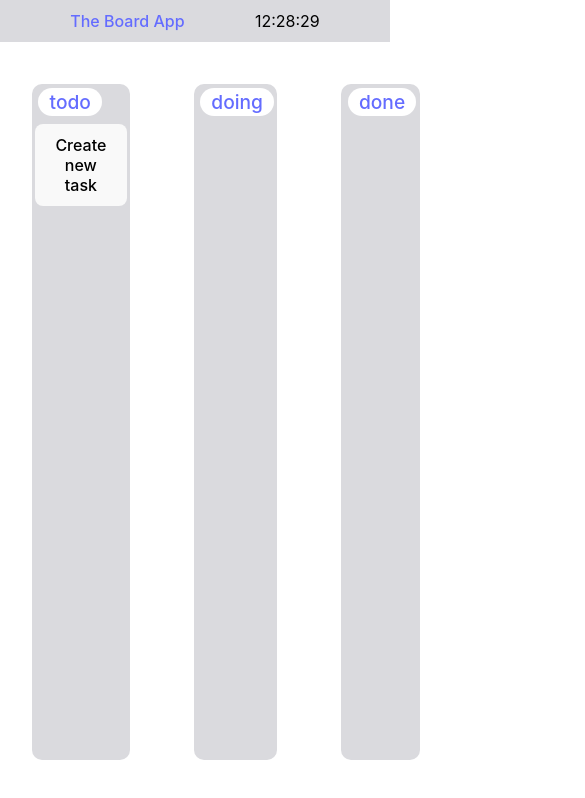
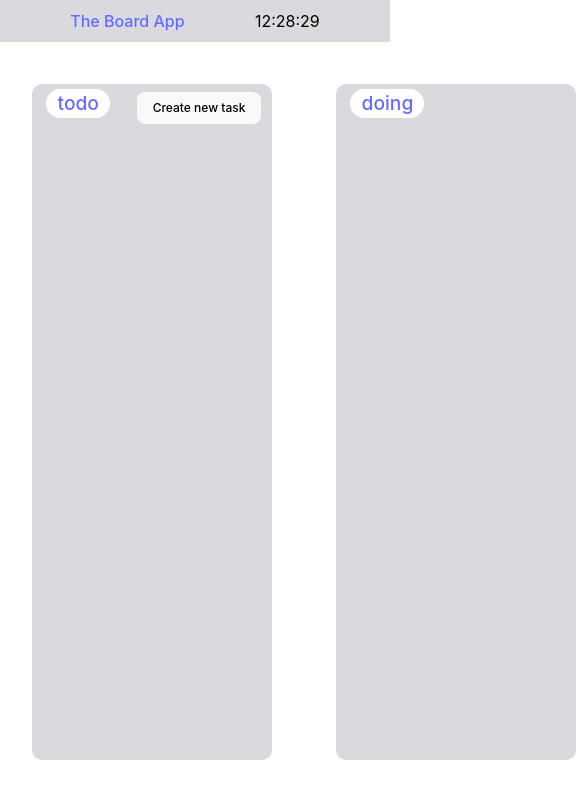
Before and after one commit to Regni/kanban_hand_in, a React (Vite) app: page / in a window 390 px wide. Shown: the top 798 px of the page, 585 px wide, since content can reach past the window. Built offline with nearby package versions, Linux system fonts and the light colour scheme.

Commit message:
Fixed some bugs, added delete button on popup, made site more responsive (not multi device)

```diff
--- a/src/App.css
+++ b/src/App.css
@@ -31,7 +31,9 @@ header div{
 .Column{
   background-color: #DADADE;
   border-radius: 10px;
-  width: 15rem;
+  min-width: 15rem;
+  max-width: 25rem;
+  flex-grow: 1;
   height: 80vh;
   margin: 2rem;
   color: black;
@@ -39,13 +41,27 @@ header div{
   box-shadow: 1px 2px 7px 6px white;
 }
 
-.Column>h2{
+.columnTitleContainer{
+  display: flex;
+  justify-content: space-between;
+  margin-bottom: 0.5rem;
+  height: 2.5rem;
+  align-items: center;
+  padding: 0.3rem 0.5rem;
+}
+
+.columnTitleContainer>h2{
   font-size: 1.2rem;
-  margin: 0 0 0.5rem 0.2rem;
+  margin: 0 0.2rem 0.5rem 0.2rem;
   background-color: white;
   display: inline-block;
   padding: 0 0.7rem;
   border-radius: 1.2rem;
+}
+.columnTitleContainer button{
+  font-size: 12px;
+  height: 32px;
+
 }
 
 .Card{
@@ -71,6 +87,7 @@ header div{
 }
 
 .popupContainer{
+  min-width: 640px;
   position: absolute;
   display: flex;
   flex-direction: column;
@@ -112,6 +129,9 @@ header div{
   cursor: pointer;
 }
 
-.popupContainer>button{
-  margin: 0.3rem;
+.popupButtons{
+  width: 100%;
+  display: flex;
+  justify-content: space-evenly;
+  margin: 0.5rem;
 }
--- a/src/Column.jsx
+++ b/src/Column.jsx
@@ -29,10 +29,17 @@ const Column = ({ title, index, handleSelect }) => {
       onDragOver={(e) => handleDragOver(e)}
       onDrop={(e) => handleDrop(e, title)}
     >
-      <h2>
-        <Link to={`/column/${title}`}>{title}</Link>
-      </h2>
-
+      <div className="columnTitleContainer">
+        <h2>
+          <Link to={`/column/${title}`}>{title}</Link>
+        </h2>
+        {/* if it is the first column it will add a create task element to link to other page */}
+        {index === 0 ? (
+          <Link to="/create">
+            <button className="addTask">Create new task</button>
+          </Link>
+        ) : null}
+      </div>
       {posts != null
         ? posts.map((test) =>
             test.assignedTo === index ? (
@@ -47,12 +54,6 @@ const Column = ({ title, index, handleSelect }) => {
             ) : null
           )
         : null}
-      {/* if it is the first column it will add a create task element to link to other page */}
-      {index === 0 ? (
-        <Link to="/create">
-          <button className="addTask">Create new task</button>
-        </Link>
-      ) : null}
     </div>
   );
 };
--- a/src/Post.jsx
+++ b/src/Post.jsx
@@ -2,13 +2,8 @@ import React, { useContext } from "react";
 import DataContext from "./context/DataContext";
 import { RiDeleteBin5Line as Bin } from "react-icons/ri";
 const Post = ({ title, id, date, handleSelect }) => {
-  const { posts, setPosts } = useContext(DataContext);
-  //Removes the div and information from the post
-  const handleDelete = (id) => {
-    const newPostsList = posts.filter((task) => task.id != id);
-    setPosts(newPostsList);
-  };
-  //keeps all the information and rerenders it in new column
+  const { handleDelete } = useContext(DataContext);
+
   const handleDragStart = (e, id) => {
     e.dataTransfer.setData("id", id);
     console.log("draggin!");
--- a/src/TaskPopup.jsx
+++ b/src/TaskPopup.jsx
@@ -5,7 +5,7 @@ import { IoMdClose as Closecross } from "react-icons/io";
 const TaskPopup = ({ task, setIsOpen, onClose }) => {
   //creat copy of the task to be edited
   const [editedTask, setEditedTask] = useState(task);
-  const { posts, setPosts } = useContext(DataContext);
+  const { posts, setPosts, handleDelete } = useContext(DataContext);
 
   //rerenders the popup when a user clicks on a card behind the popup
   useEffect(() => {
@@ -51,7 +51,17 @@ const TaskPopup = ({ task, setIsOpen, onClose }) => {
       >
         {task.content}
       </p>
-      <button onClick={handleSave}>save changes</button>
+      <div className="popupButtons">
+        <button onClick={handleSave}>save changes</button>
+        <button
+          onClick={() => {
+            handleDelete(task.id);
+            handleClose();
+          }}
+        >
+          Delete
+        </button>
+      </div>
     </div>
   );
 };
--- a/src/context/DataContext.jsx
+++ b/src/context/DataContext.jsx
@@ -12,13 +12,19 @@ export const DataProvider = ({ children }) => {
   //useState that will contain a array of names of columns their index is also in which order they will show up
   const [columns, setColumns] = useState(["todo", "doing", "done"]);
 
+  //Removes the div and information from the post
+  const handleDelete = (id) => {
+    const newPostsList = posts.filter((task) => task.id != id);
+    setPosts(newPostsList);
+  };
+
   //this will update every time posts is update.
   useEffect(() => {
     localStorage.setItem("allTasks", JSON.stringify(posts));
   }, [posts]);
 
   return (
-    <DataContext.Provider value={{ posts, setPosts, columns }}>
+    <DataContext.Provider value={{ posts, setPosts, columns, handleDelete }}>
       {children}
     </DataContext.Provider>
   );
```
